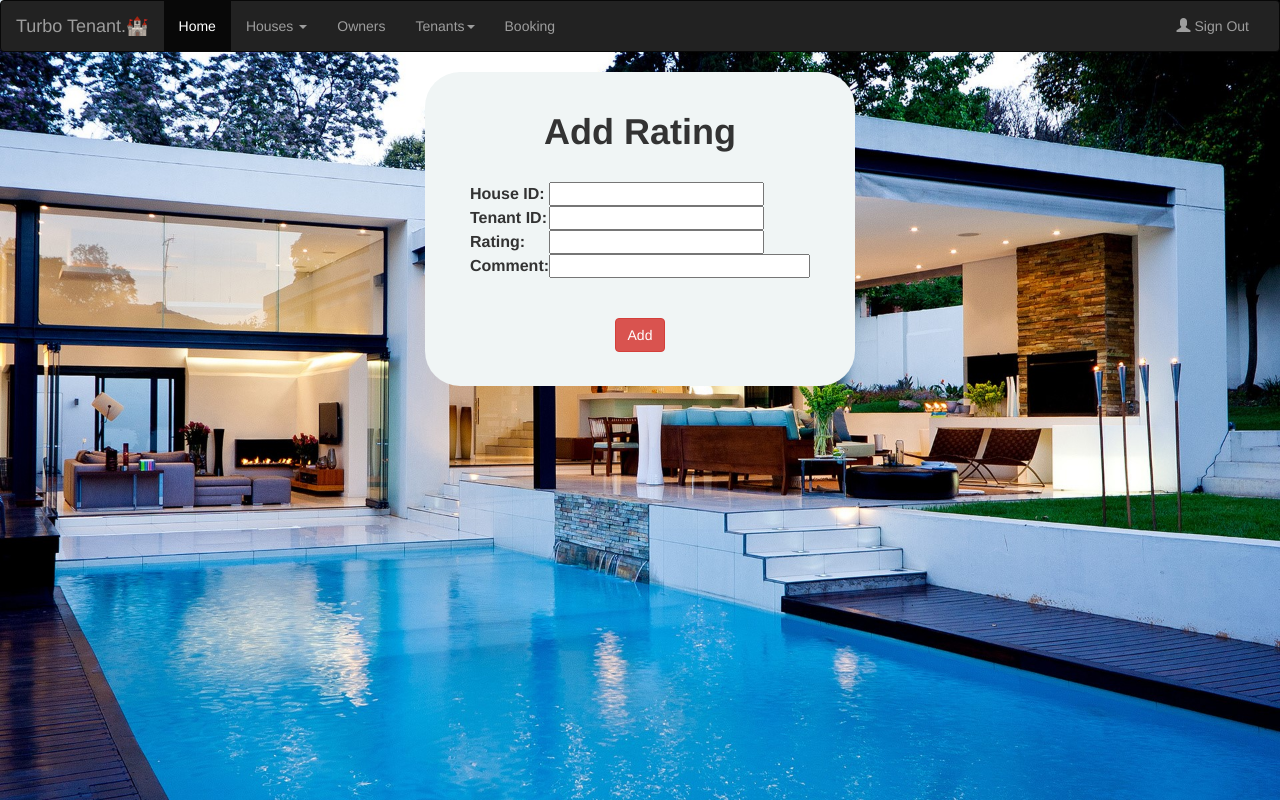
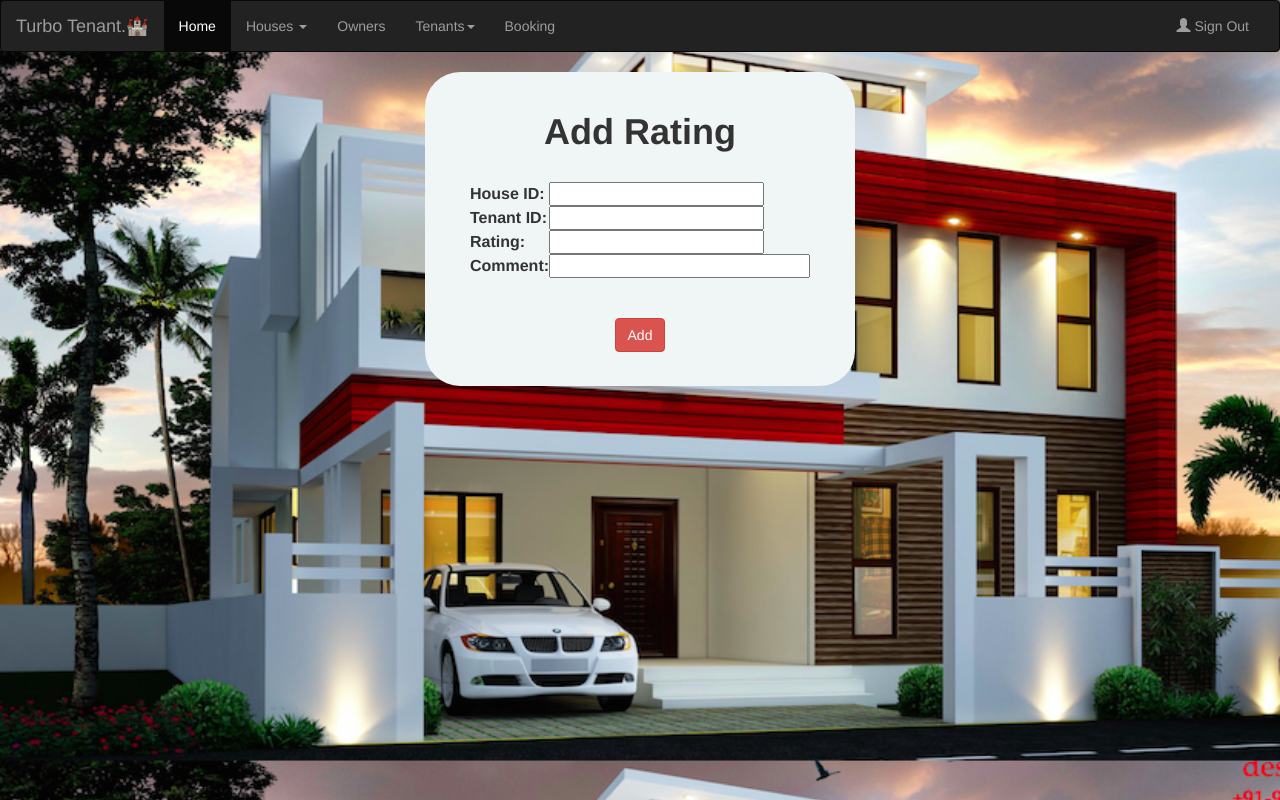
Before and after one commit to Abhiramborige/Turbo-Tenant, a web app: file rating.html in a window 1280 px wide. Run offline with its HTML, style and script files only (its server is not run), Linux system fonts and the light colour scheme.

Commit message:
Update signup.css

```diff
--- a/styles/signup.css
+++ b/styles/signup.css
@@ -1,6 +1,6 @@
 body {
   margin: 0 auto;
-  background: url("../img/h8.jpg");
+  background: url("../img/h8.png");
   background-size: 100%;
 }
 .container {
```
